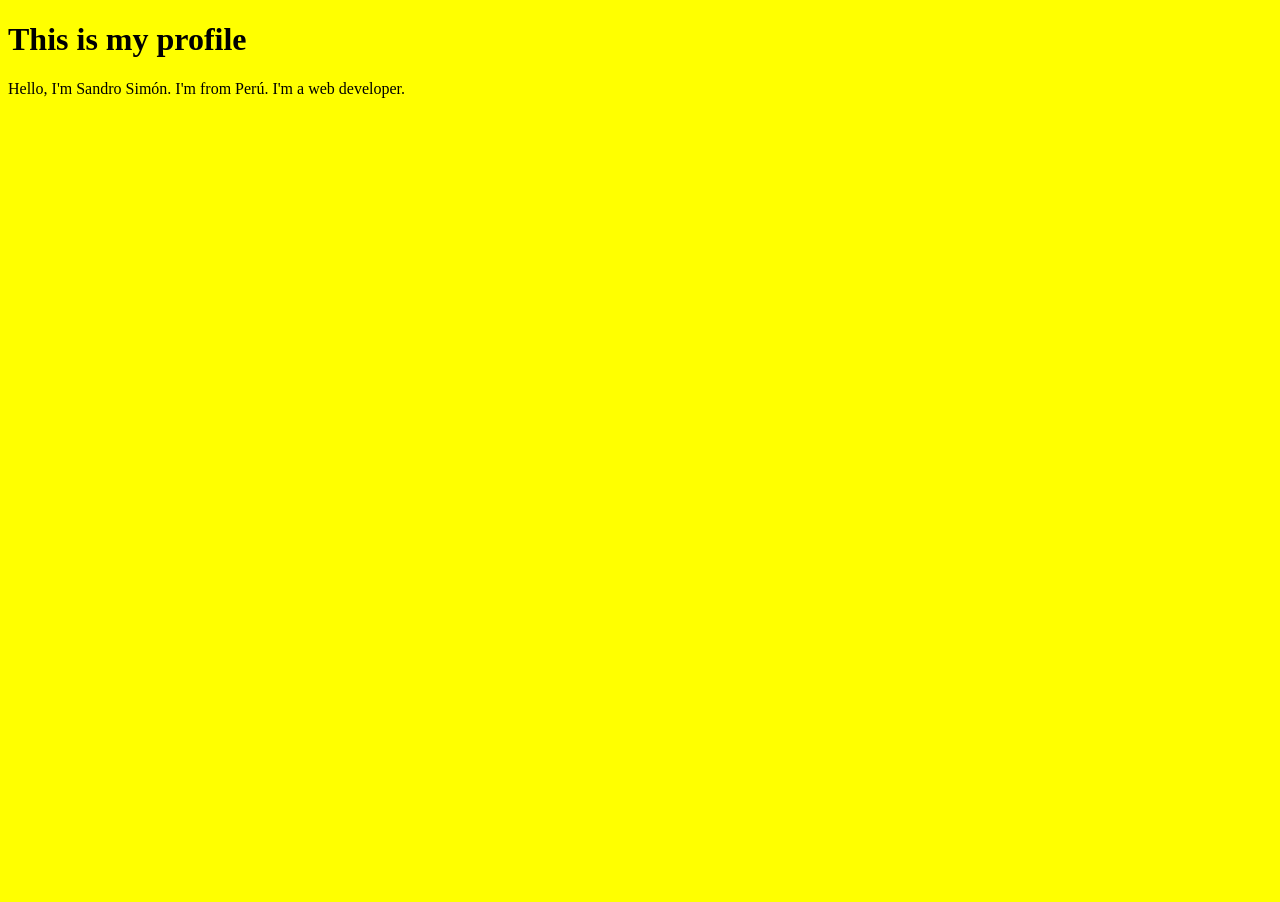
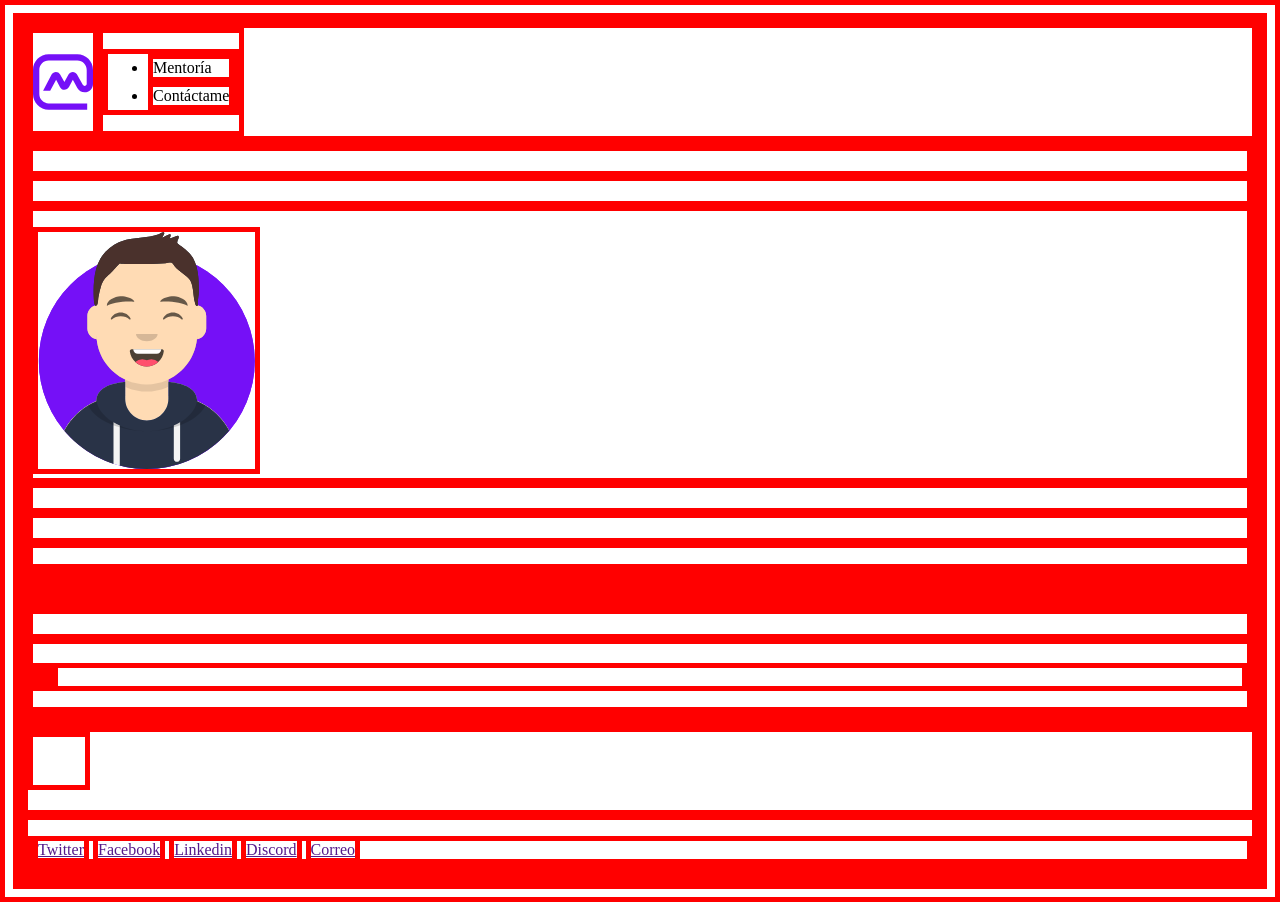
Before and after one commit to SandroSimonOre/sandrosimonore.github.io, a plain HTML site: page index.html in a window 1280 px wide. Before the commit the page ends 800 px from the top, so only its background shows below. Drawn offline with Linux system fonts and the light colour scheme.

Commit message:
Add HTML

```diff
--- a/index.html
+++ b/index.html
@@ -9,8 +9,119 @@
 </head>
 <body>
 
-    <h1>This is my profile</h1>
-    <p>Hello, I'm Sandro Simón. I'm from Perú. I'm a web developer.</p>
+    <div class="page-wrapper">
+
+        <header>
+
+            <img src="/img/mf-logo.svg" alt="Logotipo">
+
+            <nav>
+                <ul>
+                    <li>
+                        Mentoría
+                    </li>
+                    <li>
+                        Contáctame
+                    </li>
+                </ul>
+
+            </nav>
+
+
+        </header>
+
+        <main>
+
+            <!-- hero -->
+            <section>
+
+                <h1>
+
+                </h1>
+
+                <p>
+
+                </p>
+
+                <img src="/img/foto.svg" alt="">
+
+            </section>
+
+            <!-- Who I am -->
+            <section>
+
+                <h2>
+
+                </h2>
+
+                <p>
+
+                </p>
+
+
+            </section>
+
+            <!-- Services -->
+            <section>
+                <div class="card">
+
+                </div>
+                <div class="card">
+
+                </div>
+                <div class="card">
+
+                </div>
+            </section>
+
+            <!-- Portfolio -->
+            <section>
+
+                <h2>
+
+                </h2>
+                <p>
+                    <span><a href="mailto:sandrosimonore@gmail.com"></a></span>
+                </p>
+
+                <!-- Cards container -->
+                <div>
+
+                </div>
+
+            </section>
+
+
+        </main>
+
+        <footer>
+
+
+            <img src="/img/mf-logo-white.svg" alt="">
+
+            <p>
+
+            </p>
+
+            <!-- Social media -->
+            <section>
+                <a href="">Twitter</a>
+                <a href="">Facebook</a>
+                <a href="">Linkedin</a>
+                <a href="">Discord</a>
+                <a href="">Correo</a>
+
+            </section>
+
+            <!-- Copyright -->
+            <div>
+
+            </div>
+
+
+        </footer>
+
+    </div>
 
 </body>
 </html>
--- a/style.css
+++ b/style.css
@@ -1,3 +1,20 @@
 * {
-    background-color: yellow;
+    border: 5px solid red;
 }
+
+.page-wrapper {
+    display: flex;
+    flex-direction: column;
+}
+
+header {
+    display: flex;
+}
+
+header img {
+    width: 60px;
+}
+
+header nav {
+    display: inline-block;
+}
```
Also changed, not shown: img/foto.svg (added), img/mf-logo-white.svg (added), img/mf-logo.svg (added).
